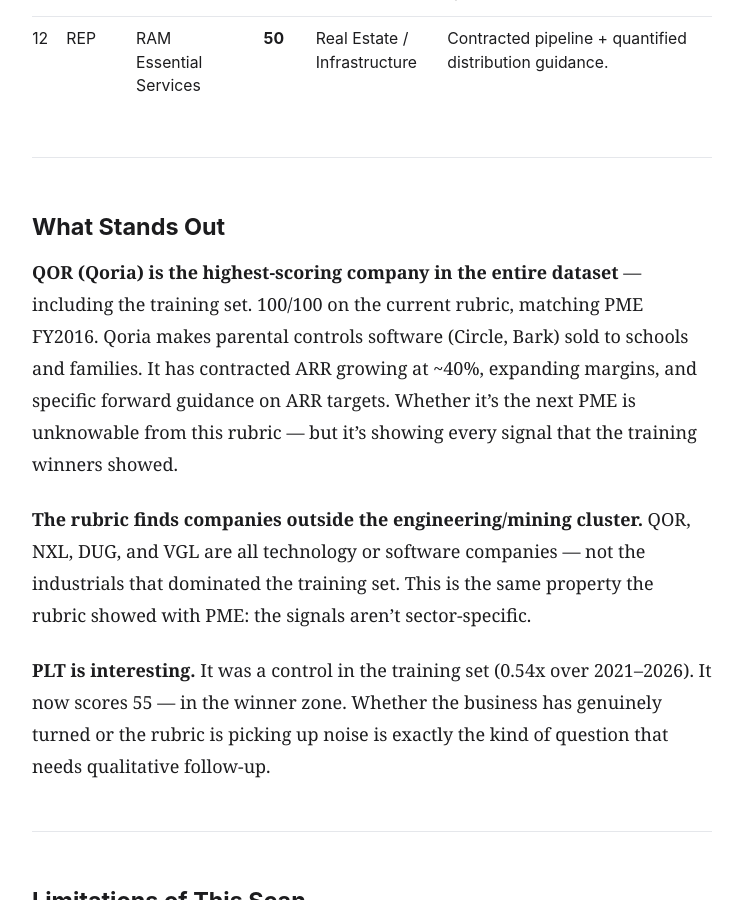
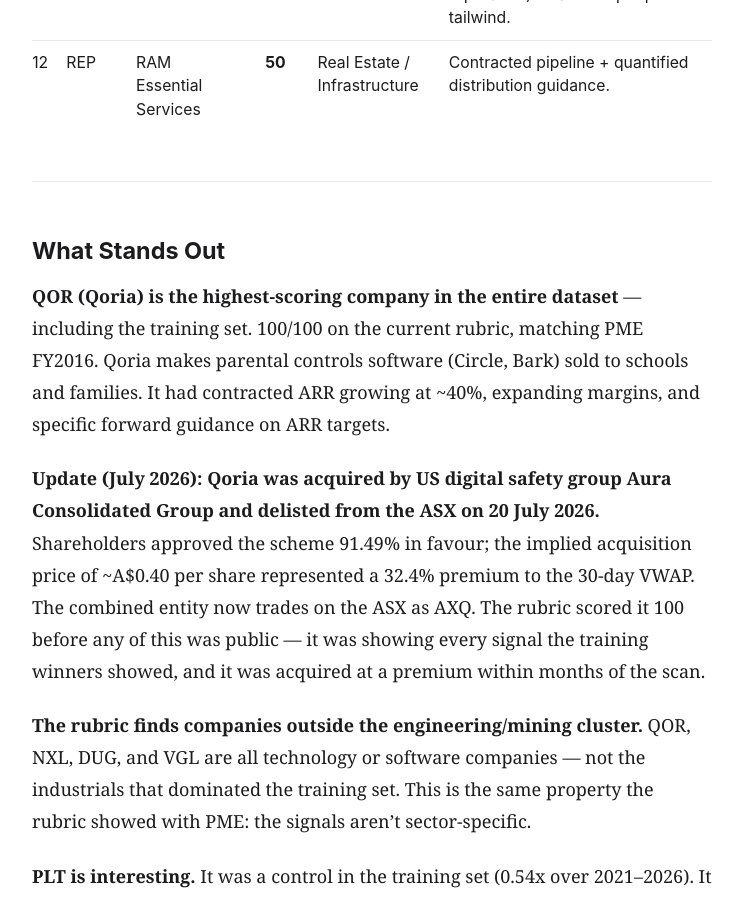
Before and after one commit to grumpyclimber/5houses, a Jekyll site: the page built from forward/index.md, in a window 1280 px wide and 900 px high, scrolled down 2925 px. Shown: the whole window, without its empty margins (268-1011 px from the left). Built offline with Jekyll 4.4.1, drawn with Linux system fonts in a browser that asks for light colours.

Commit message:
Note QOR delisted July 2026 — acquired by Aura at 32.4% premium

```diff
--- a/forward/index.md
+++ b/forward/index.md
@@ -33,7 +33,7 @@ A score above 50 puts a company in the top half of the training set's winners. I
 
 | # | Ticker | Company | Score | Sector | What the rubric saw |
 |:-:|--------|---------|:-----:|--------|---------------------|
-| 1 | QOR | Qoria | **100** | Technology / SaaS | All five signals present. Growing contracted ARR (order book equivalent), expanding margins, execution-focused tone, quantified revenue guidance, strong organic growth. The only current company to hit the same profile as PME FY2016. |
+| 1 | QOR | Qoria *(delisted July 2026)* | **100** | Technology / SaaS | All five signals present. Growing contracted ARR (order book equivalent), expanding margins, execution-focused tone, quantified revenue guidance, strong organic growth. The only current company to hit the same profile as PME FY2016. |
 | 2 | NXL | Nuix | **96** | Technology / Analytics | Quantified order book (investigation analytics backlog), margins expanding, specific ARR targets disclosed. Revenue 2x over two years. |
 | 3 | FWD | Fleetwood | **88** | Industrials / Modular Buildings | Order book, margin expansion, execution tone, and quantified forward guidance all present. Matches the structural profile of the training set's engineering winners (NWH, MAH, ACF). |
 | 4 | SFR | Sandfire Resources | **70** | Materials / Copper | Perfect margins, tone, guidance, and revenue signals. Order book limited by spot-price exposure. Copper project pipeline partially substitutes. |
@@ -50,7 +50,9 @@ A score above 50 puts a company in the top half of the training set's winners. I
 
 ## What Stands Out
 
-**QOR (Qoria) is the highest-scoring company in the entire dataset** — including the training set. 100/100 on the current rubric, matching PME FY2016. Qoria makes parental controls software (Circle, Bark) sold to schools and families. It has contracted ARR growing at ~40%, expanding margins, and specific forward guidance on ARR targets. Whether it's the next PME is unknowable from this rubric — but it's showing every signal that the training winners showed.
+**QOR (Qoria) is the highest-scoring company in the entire dataset** — including the training set. 100/100 on the current rubric, matching PME FY2016. Qoria makes parental controls software (Circle, Bark) sold to schools and families. It had contracted ARR growing at ~40%, expanding margins, and specific forward guidance on ARR targets.
+
+**Update (July 2026): Qoria was acquired by US digital safety group Aura Consolidated Group and delisted from the ASX on 20 July 2026.** Shareholders approved the scheme 91.49% in favour; the implied acquisition price of ~A$0.40 per share represented a 32.4% premium to the 30-day VWAP. The combined entity now trades on the ASX as AXQ. The rubric scored it 100 before any of this was public — it was showing every signal the training winners showed, and it was acquired at a premium within months of the scan.
 
 **The rubric finds companies outside the engineering/mining cluster.** QOR, NXL, DUG, and VGL are all technology or software companies — not the industrials that dominated the training set. This is the same property the rubric showed with PME: the signals aren't sector-specific.
 
```
